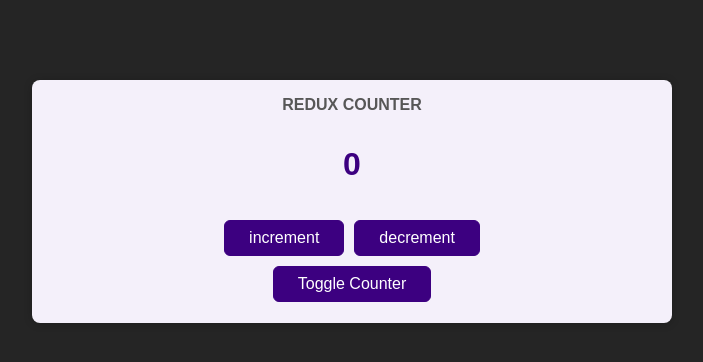
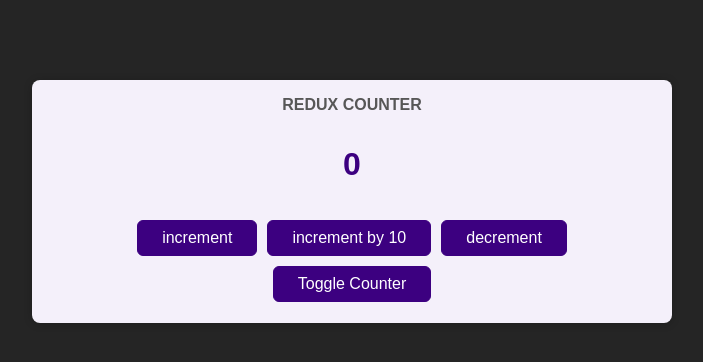
Before and after one commit to aakkss37/Redux_-diving-into-redux-, a React (Create React App) app: page / in a window 1280 px wide. Shown: the top 362 px of the page, without its empty margins (288-991 px from the left). Built offline with nearby package versions, Linux system fonts and the light colour scheme.

Commit message:
action payload added..

```diff
--- a/src/components/Counter.js
+++ b/src/components/Counter.js
@@ -7,6 +7,9 @@
 
 	const incrementHandler = ()=>{
 		dispatch({type: "increment"})
+	}
+	const increaseByHandler = ()=>{
+		dispatch({type: "increase", amount: 10})
 	}
 	const decrementHandler = ()=>{
 		dispatch({type: "decrement"})
@@ -20,6 +23,7 @@
 			<div className={classes.value}>{counter}</div>
 			<div>
 				<button onClick={incrementHandler}>increment</button>
+				<button onClick={increaseByHandler}>increment by 10</button>
 				<button onClick={decrementHandler}>decrement</button>
 			</div>
 			<button onClick={toggleCounterHandler}>Toggle Counter</button>
--- a/src/store/index.js
+++ b/src/store/index.js
@@ -5,6 +5,12 @@
 	if (action.type === "increment") {
 		return{
 			counter: state.counter + 1
+		}
+
+	}
+	if (action.type === "increase") {
+		return{
+			counter: state.counter + action.amount
 		}
 	}
 
```
